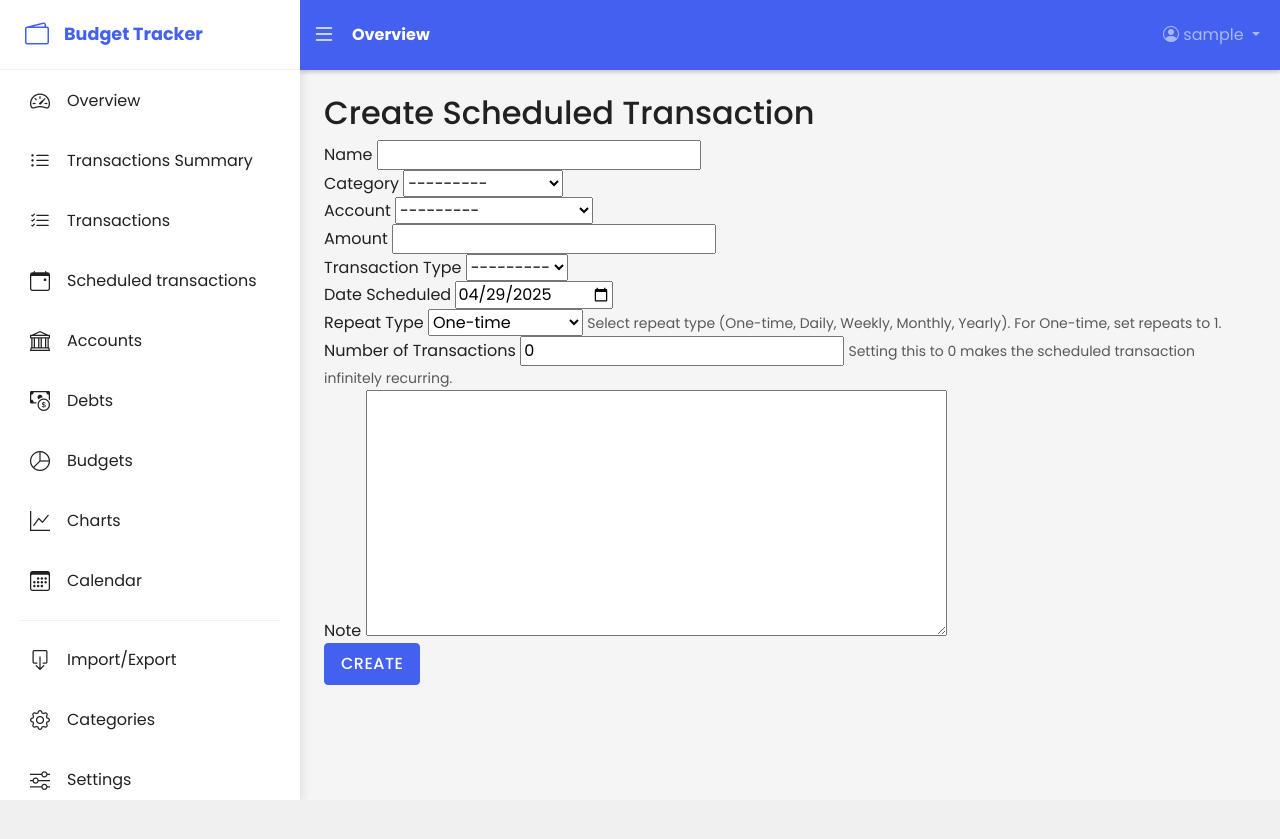
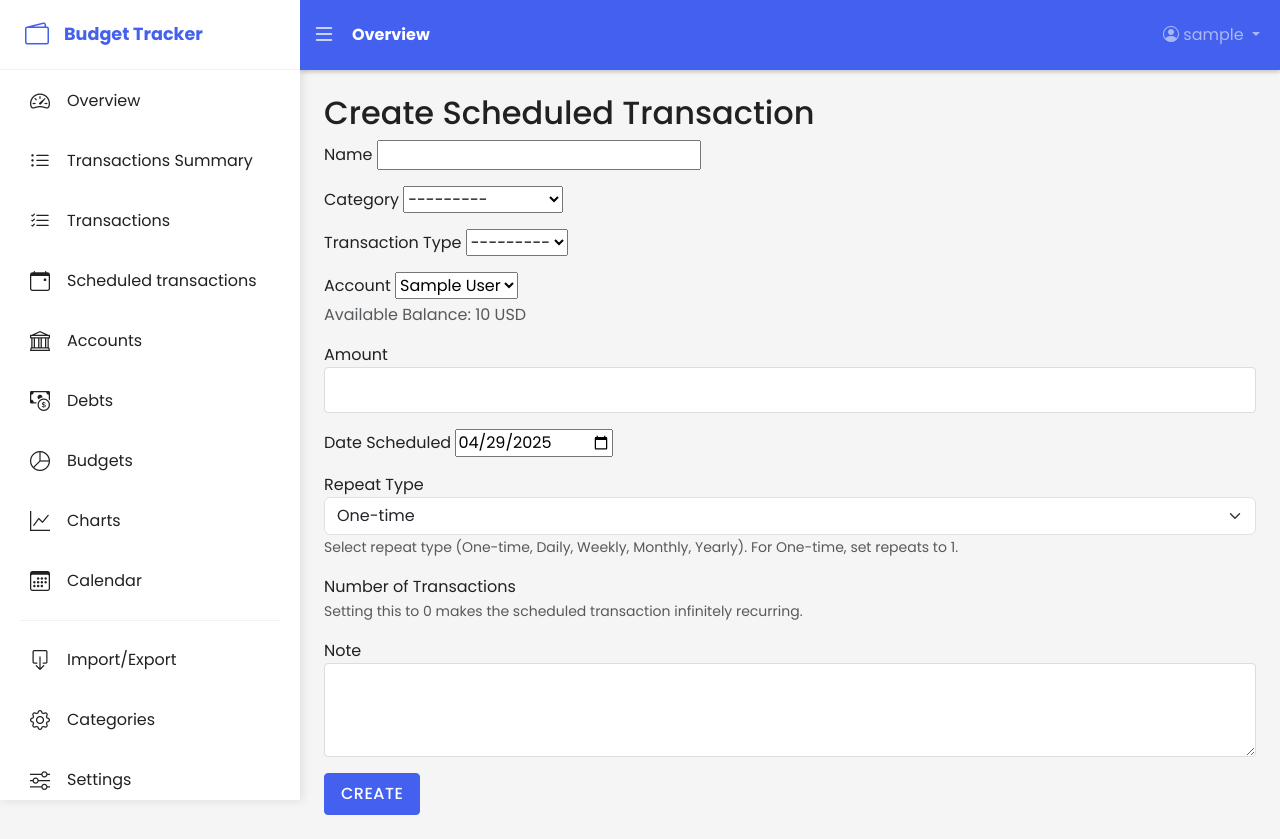
Before and after one commit to sageofnotrade/cs126le2, a Django app: page /finances/scheduled/create/ in a window 1280 px wide. Before the commit the page ends 800 px from the top, so only its background shows below. Run offline with Django 5.2, Linux system fonts and the light colour scheme; a user stored in the database is signed in; tables that the repository leaves empty hold one stand-in row (values such as "Sample post").

Commit message:
Resolves  add / edit scheduled transaction form in scheduled_transaction feature

```diff
--- a/finances/forms.py
+++ b/finances/forms.py
@@ -45,10 +45,45 @@
 class ScheduledTransactionForm(forms.ModelForm):
     class Meta:
         model = ScheduledTransaction
-        fields = ['name', 'category', 'amount', 'account', 'date_scheduled', 'repeat_type', 'repeats', 'note', 'transaction_type']
+        fields = ['name', 'category', 'transaction_type', 'account', 'amount', 'date_scheduled', 'repeat_type', 'repeats', 'note']
         widgets = {
-            'date_scheduled': forms.DateInput(attrs={'type': 'date'}),
+            'date_scheduled': forms.DateInput(attrs={'type': 'date', 'min': timezone.now().date().isoformat()}),
+            'note': forms.Textarea(attrs={'rows': 3, 'class': 'form-control'}),
+            'amount': forms.NumberInput(attrs={'step': '0.01', 'class': 'form-control'}),
+            'repeat_type': forms.Select(attrs={'class': 'form-select'}),
+            'repeats': forms.NumberInput(attrs={'class': 'form-control', 'min': '0'}),
         }
+
+    def __init__(self, *args, **kwargs):
+        self.user = kwargs.pop('user', None)
+        super().__init__(*args, **kwargs)
+
+        if self.user:
+            # Filter categories by user
+            self.fields['category'].queryset = Category.objects.filter(user=self.user)
+
+            # Set up the accounts field based on transaction type
+            if 'transaction_type' in self.data:
+                transaction_type = self.data.get('transaction_type')
+                if transaction_type == 'income':
+                    self.fields['account'].queryset = Account.objects.filter(
+                        user=self.user
+                    ).exclude(
+                        creditaccount__isnull=False
+                    )
+                else:
+                    self.fields['account'].queryset = Account.objects.filter(user=self.user)
+            else:
+                self.fields['account'].queryset = Account.objects.filter(user=self.user)
+
+            # Initialize repeats field based on repeat_type
+            if 'repeat_type' in self.data:
+                if self.data.get('repeat_type') == 'once':
+                    self.fields['repeats'].initial = 1
+                    self.fields['repeats'].widget.attrs['disabled'] = True
+            elif self.instance and self.instance.repeat_type == 'once':
+                self.fields['repeats'].initial = 1
+                self.fields['repeats'].widget.attrs['disabled'] = True
 
     def clean_date_scheduled(self):
         date_scheduled = self.cleaned_data.get('date_scheduled')
@@ -60,6 +95,10 @@
         repeats = self.cleaned_data.get('repeats')
         repeat_type = self.cleaned_data.get('repeat_type')
 
+        # If the field is disabled (one-time transaction), set repeats to 1
+        if self.fields['repeats'].widget.attrs.get('disabled'):
+            return 1
+
         if repeat_type == 'once' and repeats != 1:
             raise forms.ValidationError("For a one-time transaction, the number of transactions must be set to 1.")
 
@@ -69,20 +108,22 @@
         cleaned_data = super().clean()
         account = cleaned_data.get('account')
         amount = cleaned_data.get('amount')
+        transaction_type = cleaned_data.get('transaction_type')
 
-        if isinstance(account, CreditAccount):
-            available_balance = account.credit_limit - account.current_usage
-            if amount > available_balance:
-                raise forms.ValidationError(f"The scheduled amount exceeds the available balance in your credit account. Available balance: {available_balance} USD.")
+        if account and amount and transaction_type == 'expense':  # Only validate balance for expenses
+            if hasattr(account, 'creditaccount'):
+                available_balance = account.creditaccount.credit_limit - account.creditaccount.current_usage
+                if amount > available_balance:
+                    raise forms.ValidationError(f"The scheduled amount exceeds the available balance in your credit account. Available balance: {available_balance} USD.")
 
-        elif isinstance(account, DebitAccount):
-            available_balance = account.balance - account.maintaining_balance
-            if amount > available_balance:
-                raise forms.ValidationError(f"The scheduled amount exceeds the available balance in your debit account. Available balance: {available_balance} USD.")
+            elif hasattr(account, 'debitaccount'):
+                available_balance = account.debitaccount.balance - (account.debitaccount.maintaining_balance or 0)
+                if amount > available_balance:
+                    raise forms.ValidationError(f"The scheduled amount exceeds the available balance in your debit account. Available balance: {available_balance} USD.")
 
-        elif isinstance(account, Wallet):
-            if amount > available_balance:
-                raise forms.ValidationError(f"The scheduled amount exceeds the available balance in your wallet. Available balance: {available_balance} USD.")
+            elif hasattr(account, 'wallet'):
+                if amount > account.wallet.balance:
+                    raise forms.ValidationError(f"The scheduled amount exceeds the available balance in your wallet. Available balance: {account.wallet.balance} USD.")
 
         return cleaned_data
 
--- a/finances/urls.py
+++ b/finances/urls.py
@@ -45,4 +45,6 @@
     path('transactions/api/create/', views.create_transaction_api, name='create_transaction_api'),
     path('transactions/api/<int:transaction_id>/update/', views.update_transaction_api, name='update_transaction_api'),
     path('transactions/api/<int:transaction_id>/delete/', views.delete_transaction_api, name='delete_transaction_api'),
+    path('api/accounts/', views.api_accounts, name='api_accounts'),
+    path('api/accounts/<int:account_id>/balance/', views.api_account_balance, name='api_account_balance'),
 ] + static(settings.STATIC_URL, document_root=settings.STATIC_ROOT)
--- a/finances/views.py
+++ b/finances/views.py
@@ -1497,3 +1497,64 @@
             return JsonResponse({'success': False, 'error': str(e)})
 
     return JsonResponse({'success': False, 'error': 'Invalid request method'})
+
+@login_required
+def api_accounts(request):
+    transaction_type = request.GET.get('transaction_type', 'expense')
+    accounts = Account.objects.filter(user=request.user)
+
+    # For income transactions, exclude credit accounts
+    if transaction_type == 'income':
+        accounts = accounts.exclude(creditaccount__isnull=False)
+
+    account_data = []
+    for account in accounts:
+        # Get the specific account type instance
+        try:
+            if hasattr(account, 'debitaccount'):
+                account_instance = account.debitaccount
+                balance = account_instance.balance
+                account_type = 'debit'
+            elif hasattr(account, 'creditaccount'):
+                account_instance = account.creditaccount
+                balance = account_instance.credit_limit - account_instance.current_usage
+                account_type = 'credit'
+            elif hasattr(account, 'wallet'):
+                account_instance = account.wallet
+                balance = account_instance.balance
+                account_type = 'wallet'
+            else:
+                continue  # Skip if not a valid account type
+
+            account_data.append({
+                'id': account.id,
+                'name': account.name,
+                'type': account_type,
+                'balance': float(balance)
+            })
+        except Exception as e:
+            continue  # Skip if there's any error getting the account details
+
+    return JsonResponse(account_data, safe=False)
+
+@login_required
+def api_account_balance(request, account_id):
+    try:
+        account = Account.objects.get(id=account_id, user=request.user)
+
+        # Get the specific account type instance
+        if hasattr(account, 'debitaccount'):
+            account_instance = account.debitaccount
+            balance = account_instance.balance
+        elif hasattr(account, 'creditaccount'):
+            account_instance = account.creditaccount
+            balance = account_instance.credit_limit - account_instance.current_usage
+        elif hasattr(account, 'wallet'):
+            account_instance = account.wallet
+            balance = account_instance.balance
+        else:
+            return JsonResponse({'error': 'Invalid account type'}, status=400)
+
+        return JsonResponse({'balance': float(balance)})
+    except Account.DoesNotExist:
+        return JsonResponse({'error': 'Account not found'}, status=404)
--- a/frontend/src/components/HomePage.js
+++ b/frontend/src/components/HomePage.js
@@ -3,7 +3,7 @@
 import Features from './Features';
 import Testimonial from './Testimonial';
 import CallToAction from './CallToAction';
-import BudgetList from './BudgetList';  // Import the BudgetList component
+import BudgetList from './Budgets/BudgetList';  // Import the BudgetList component
 
 const HomePage = () => {
   const [isAuthenticated, setIsAuthenticated] = useState(false);
--- a/templates/finances/create_scheduled_transaction.html
+++ b/templates/finances/create_scheduled_transaction.html
@@ -6,57 +6,97 @@
 <div class="container">
     <h2>Create Scheduled Transaction</h2>
 
-    <form method="POST">
+    {% if form.errors %}
+        <div class="alert alert-danger">
+            {% for field, errors in form.errors.items %}
+                {% for error in errors %}
+                    <p>{{ error }}</p>
+                {% endfor %}
+            {% endfor %}
+        </div>
+    {% endif %}
+
+    <form method="POST" id="scheduledTransactionForm">
         {% csrf_token %}
-        <div class="form-group">
+        <div class="form-group mb-3">
             <label for="id_name">Name</label>
             {{ form.name }}
+            {% if form.name.errors %}
+                <div class="text-danger">{{ form.name.errors }}</div>
+            {% endif %}
         </div>
 
-        <div class="form-group">
+        <div class="form-group mb-3">
             <label for="id_category">Category</label>
             {{ form.category }}
+            {% if form.category.errors %}
+                <div class="text-danger">{{ form.category.errors }}</div>
+            {% endif %}
         </div>
 
-        <div class="form-group">
+        <div class="form-group mb-3">
+            <label for="id_transaction_type">Transaction Type</label>
+            {{ form.transaction_type }}
+            {% if form.transaction_type.errors %}
+                <div class="text-danger">{{ form.transaction_type.errors }}</div>
+            {% endif %}
+        </div>
+
+        <div class="form-group mb-3">
             <label for="id_account">Account</label>
             {{ form.account }}
+            {% if form.account.errors %}
+                <div class="text-danger">{{ form.account.errors }}</div>
+            {% endif %}
+            <div id="accountBalance" class="text-muted mt-1"></div>
         </div>
 
-        <div class="form-group">
+        <div class="form-group mb-3">
             <label for="id_amount">Amount</label>
             {{ form.amount }}
+            {% if form.amount.errors %}
+                <div class="text-danger">{{ form.amount.errors }}</div>
+            {% endif %}
         </div>
 
-        <div class="form-group">
-            <label for="id_transaction_type">Transaction Type</label>
-            {{ form.transaction_type }}
+        <div class="form-group mb-3">
+            <label for="id_date_scheduled">Date Scheduled</label>
+            {{ form.date_scheduled }}
+            {% if form.date_scheduled.errors %}
+                <div class="text-danger">{{ form.date_scheduled.errors }}</div>
+            {% endif %}
         </div>
 
-        <div class="form-group">
-            <label for="id_date_scheduled">Date Scheduled</label>
-            {{ form.date_scheduled }}
-        </div>
-
-        <div class="form-group">
+        <div class="form-group mb-3">
             <label for="id_repeat_type">Repeat Type</label>
             {{ form.repeat_type }}
+            {% if form.repeat_type.errors %}
+                <div class="text-danger">{{ form.repeat_type.errors }}</div>
+            {% endif %}
             <small id="repeatNote" class="form-text text-muted">
                 Select repeat type (One-time, Daily, Weekly, Monthly, Yearly). For One-time, set repeats to 1.
             </small>
         </div>
 
-        <div class="form-group">
+        <div class="form-group mb-3">
             <label for="id_repeats">Number of Transactions</label>
-            {{ form.repeats }}
+            <div id="repeatsContainer">
+                {{ form.repeats }}
+            </div>
+            {% if form.repeats.errors %}
+                <div class="text-danger">{{ form.repeats.errors }}</div>
+            {% endif %}
             <small id="repeatsNote" class="form-text text-muted">
                 Setting this to 0 makes the scheduled transaction infinitely recurring.
             </small>
         </div>
 
-        <div class="form-group">
+        <div class="form-group mb-3">
             <label for="id_note">Note</label>
             {{ form.note }}
+            {% if form.note.errors %}
+                <div class="text-danger">{{ form.note.errors }}</div>
+            {% endif %}
         </div>
 
         <button type="submit" class="btn btn-primary">Create</button>
@@ -64,16 +104,78 @@
 </div>
 
 <script>
-    document.getElementById('id_repeat_type').addEventListener('change', function () {
-        const repeatsField = document.getElementById('id_repeats');
-        const repeatType = this.value;
+    document.addEventListener('DOMContentLoaded', function() {
+        const form = document.getElementById('scheduledTransactionForm');
+        const transactionTypeSelect = document.getElementById('id_transaction_type');
+        const accountSelect = document.getElementById('id_account');
+        const accountBalanceDiv = document.getElementById('accountBalance');
+        const repeatTypeSelect = document.getElementById('id_repeat_type');
+        const repeatsContainer = document.getElementById('repeatsContainer');
+        let repeatsInput = document.getElementById('id_repeats');
 
-        if (repeatType === 'once') {
-            repeatsField.disabled = true;
-            repeatsField.value = 1;
-        } else {
-            repeatsField.disabled = false;
+        // Function to update account options based on transaction type
+        function updateAccountOptions() {
+            const transactionType = transactionTypeSelect.value;
+            const currentAccountId = accountSelect.value;
+
+            fetch(`/finances/api/accounts/?transaction_type=${transactionType}`)
+                .then(response => response.json())
+                .then(accounts => {
+                    accountSelect.innerHTML = '';
+                    accounts.forEach(account => {
+                        const option = document.createElement('option');
+                        option.value = account.id;
+                        option.textContent = account.name;
+                        if (account.id == currentAccountId) {
+                            option.selected = true;
+                        }
+                        accountSelect.appendChild(option);
+                    });
+                    updateAccountBalance();
+                });
         }
+
+        // Function to update account balance display
+        function updateAccountBalance() {
+            const accountId = accountSelect.value;
+            if (accountId) {
+                fetch(`/finances/api/accounts/${accountId}/balance/`)
+                    .then(response => response.json())
+                    .then(data => {
+                        accountBalanceDiv.textContent = `Available Balance: ${data.balance} USD`;
+                    });
+            } else {
+                accountBalanceDiv.textContent = '';
+            }
+        }
+
+        // Function to handle repeat type changes
+        function handleRepeatTypeChange() {
+            if (repeatTypeSelect.value === 'once') {
+                // Create a hidden input for the repeats value
+                const hiddenInput = document.createElement('input');
+                hiddenInput.type = 'hidden';
+                hiddenInput.name = 'repeats';
+                hiddenInput.value = '1';
+
+                // Replace the visible input with the hidden one
+                repeatsContainer.innerHTML = '';
+                repeatsContainer.appendChild(hiddenInput);
+            } else {
+                // Restore the original input
+                repeatsContainer.innerHTML = '<input type="number" name="repeats" class="form-control" id="id_repeats" min="0">';
+                repeatsInput = document.getElementById('id_repeats');
+            }
+        }
+
+        // Event listeners
+        transactionTypeSelect.addEventListener('change', updateAccountOptions);
+        accountSelect.addEventListener('change', updateAccountBalance);
+        repeatTypeSelect.addEventListener('change', handleRepeatTypeChange);
+
+        // Initial setup
+        updateAccountOptions();
+        handleRepeatTypeChange(); // Initialize repeat type handling
     });
 </script>
 {% endblock %}
--- a/templates/finances/scheduled_transactions.html
+++ b/templates/finances/scheduled_transactions.html
@@ -17,7 +17,7 @@
                     <br>
                     {{ transaction.amount }} USD ({{ transaction.transaction_type }})
                     <br>
-                    Scheduled: {{ transaction.date_scheduled }}
+                    Next Schedule: {{ transaction.date_scheduled }}
                     {% if transaction.repeats %}
                         (Repeats {{ transaction.repeats }} times)
                     {% else %}
```
